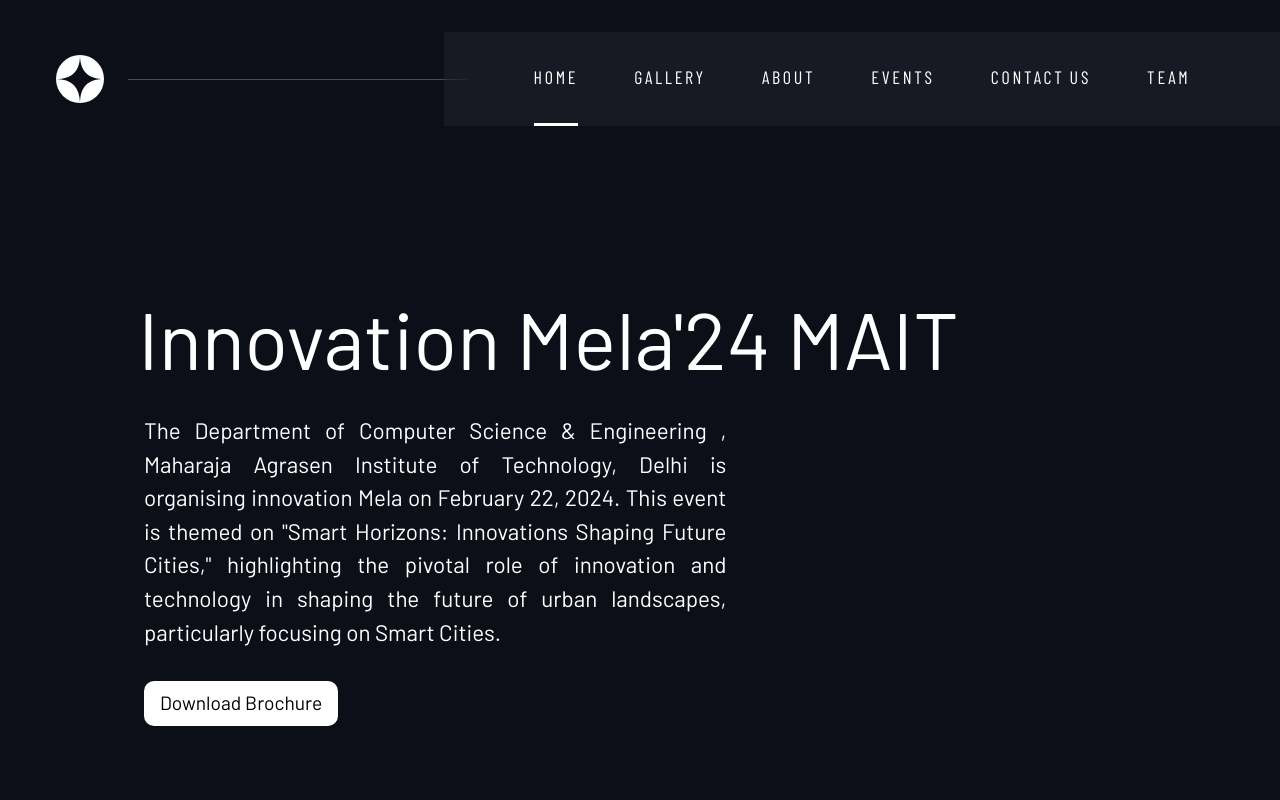
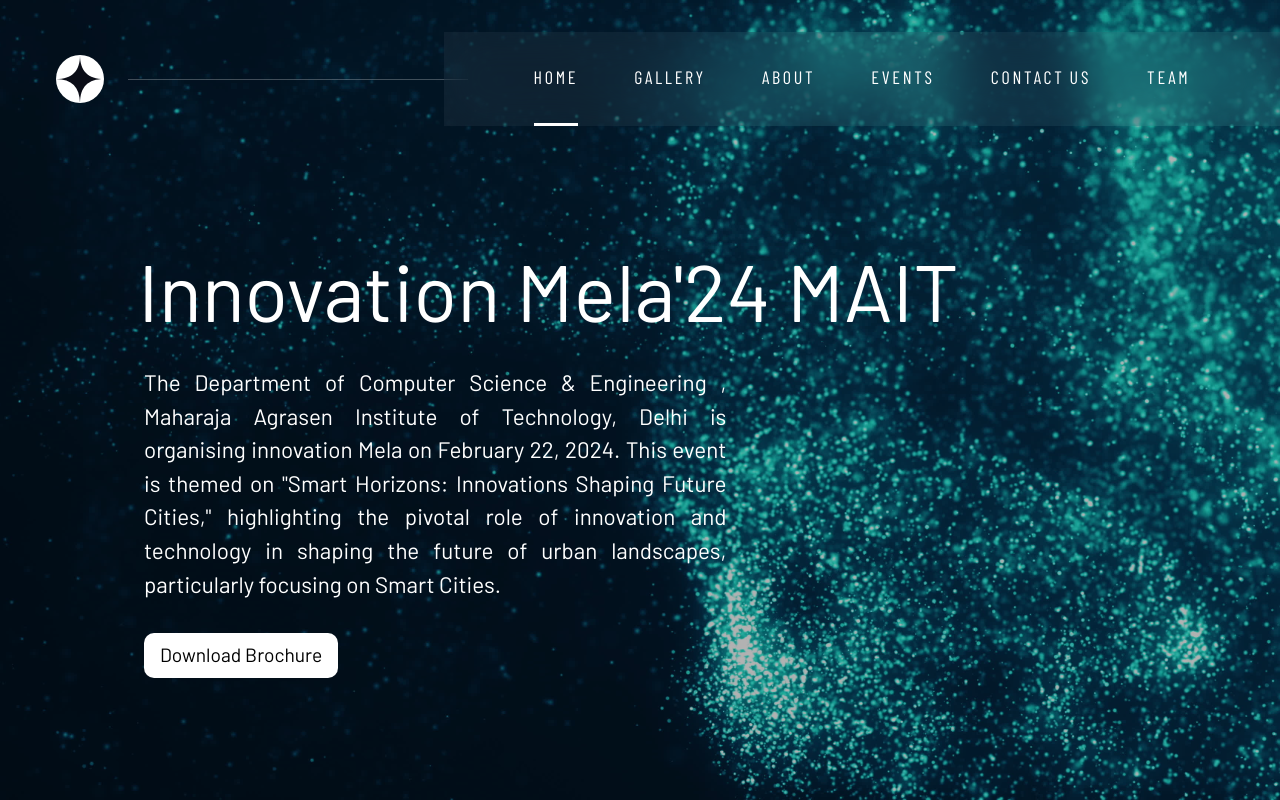
Before and after one commit to JaiSukheja/InnovationMelaWebsite, a React (Vite) app: page / in a window 1280 px wide. Shown: the top 800 px of the page. Built offline with nearby package versions, Linux system fonts and the light colour scheme; a web font is replaced by a local one.

Commit message:
New Commit

```diff
--- a/package.json
+++ b/package.json
@@ -17,6 +17,7 @@
     "react-dom": "^18.2.0",
     "react-photo-album": "^2.3.1",
     "react-router-dom": "^6.22.0",
+    "sass": "^1.70.0",
     "yet-another-react-lightbox": "^3.17.0"
   },
   "devDependencies": {
--- a/src/App.css
+++ b/src/App.css
@@ -0,0 +1,3 @@
+.app{
+    background-color: rgba(0, 0, 0, 0.3);
+}
--- a/src/components/ContactBox/ContactBox.css
+++ b/src/components/ContactBox/ContactBox.css
@@ -6,7 +6,7 @@
     width: 100%;
     padding: 0 8rem;
     margin: 20px 0;
-    /* padding: 10px 30px; */
+    padding: 50px auto;
   }
   .contact_us strong {
     font-size: 30px;
@@ -43,6 +43,9 @@
     display: flex;
     flex-direction: column;
     padding: 10px 0;
+    background-color: rgb(0,0,0,0.4);
+    padding: 3rem;
+    border-radius: 10px;
   }
 
 @media (max-width: 768px) {
--- a/src/components/Footer/Footer.css
+++ b/src/components/Footer/Footer.css
@@ -1,7 +1,7 @@
 .footer{
     width: 100%;
     background-color: hsl(230 35% 7%);
-    background-color: black;
+    background-color: rgba(0, 0, 0, 0.3);
     font-family: 'Segoe UI', Tahoma, Geneva, Verdana, sans-serif;
     position: relative;
     bottom: 0;
@@ -133,7 +133,7 @@
     font-size: 1rem;
     color: white;
     text-align: center;
-    background-color: black;
+    background-color: rgba(0, 0, 0, 0.736);
     border-top: 2px solid #ffffffa5;
     width: 100%;
     padding: 10px;
--- a/src/components/Gallery/Gallery.jsx
+++ b/src/components/Gallery/Gallery.jsx
@@ -36,18 +36,18 @@
 const breakpoints = [1080, 640, 384, 256, 128, 96, 64, 48];
 
 const unsplashPhotos = [
-  { src: gal1, width: 1080, height: 1080},
-  { src: gal2, width: 1080, height: 1080},
-  { src: gal3, width: 1080, height: 1080},
-  { src: gal4, width: 1080, height: 1080},
-  { src: gal5, width: 1080, height: 1080},
-  { src: gal6, width: 1080, height: 1080},
   { src: gal7, width: 1080, height: 1080},
   { src: gal8, width: 1080, height: 1080},
   { src: gal1, width: 1080, height: 1080},
   { src: gal2, width: 1080, height: 1080},
   { src: gal3, width: 1080, height: 1080},
   { src: gal4, width: 1080, height: 1080},
+  { src: gal1, width: 1580, height: 1580},
+  { src: gal2, width: 1280, height: 1080},
+  { src: gal3, width: 1580, height: 1580},
+  { src: gal4, width: 1580, height: 1580},
+  { src: gal5, width: 1280, height: 1580},
+  { src: gal6, width: 1580, height: 1080},
   { src: gal5, width: 1080, height: 1080},
   { src: gal6, width: 1080, height: 1080},
   { src: gal7, width: 1080, height: 1080},
--- a/src/components/Hero/Hero.css
+++ b/src/components/Hero/Hero.css
@@ -2,7 +2,7 @@
     height: max-content;
     background-position: center;
     background-size: cover;
-    padding: 5rem 8rem;
+    padding: 2rem 8rem 8rem;
 }
 .hero h1{
     font-size: 5rem;
--- a/src/components/NavBar/NavBar.css
+++ b/src/components/NavBar/NavBar.css
@@ -466,6 +466,7 @@
 }
 
 .navbar{
+  position: sticky;
   top: 0;
   left: 0;
   z-index: 999;
--- a/src/index.css
+++ b/src/index.css
@@ -3,3 +3,7 @@
     padding: 0;
     box-sizing: border-box;
 }
+body{
+    background: url("../src/assets/bg.jpg") no-repeat center center/cover;
+    background-attachment: fixed;
+}
```
Also changed, not shown: src/assets/bg.jpg (added), 1 other file (tests, documents, lock files or other folders).
